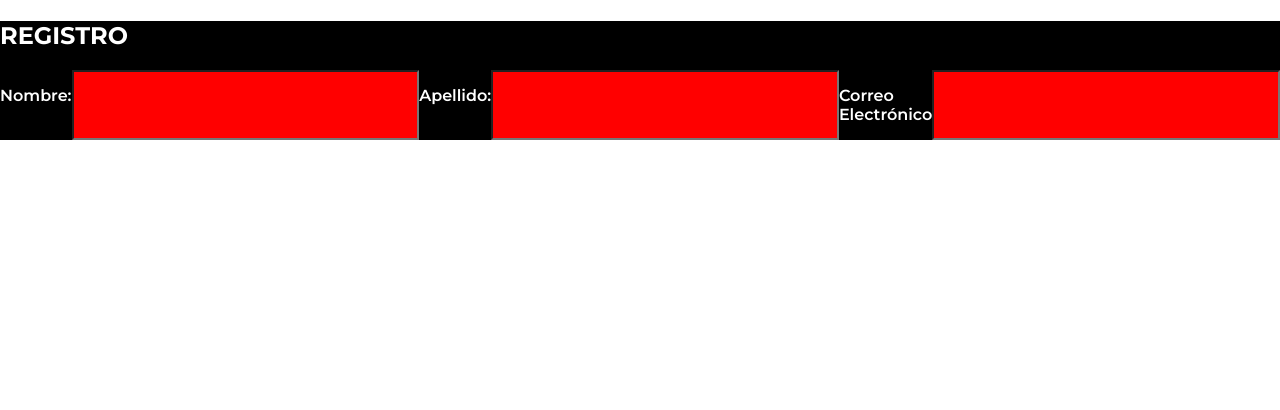
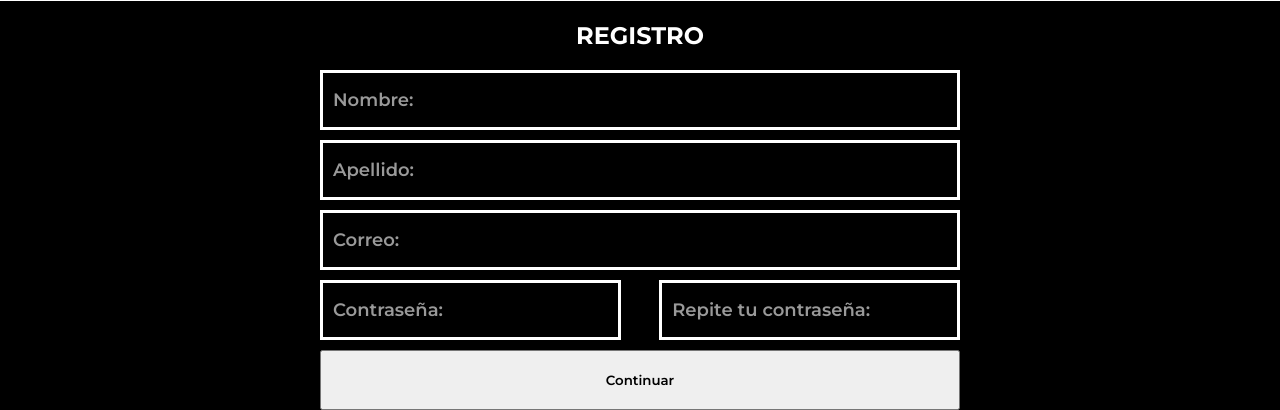
Before and after one commit to Santiagotm921/web__2020__repositorio, a plain HTML site: page code/index.html in a window 1280 px wide. Shown: the part 4249-4659 px from the top of the page. Before the commit the page ends 4389 px from the top, so only its background shows below. Drawn offline with Linux system fonts and the light colour scheme.

Commit message:
The registration section has been completed

```diff
--- a/code/index.html
+++ b/code/index.html
@@ -251,16 +251,17 @@
 
     <article class="register">
         <h1>REGISTRO</h1>
-        <form action="">
-            <p>Nombre:</p>
-            <input type="text" class="field">
 
-            <p>Apellido:</p>
-            <input type="text" class="field">
-
-            <p>Correo Electrónico</p>
-            <input type="text" class="field">
-        </form>
+        <div class="register__container">
+            <input type="text" placeholder="Nombre:" class="register__camps">
+            <input type="text" placeholder="Apellido:" class="register__camps">
+            <input type="text" placeholder="Correo:" class="register__camps">
+            <div class="register__other">
+                <input type="text" placeholder="Contraseña:" class="register__camps">
+                <input type="text" placeholder="Repite tu contraseña:" class="register__camps">
+            </div>
+            <button class="register__button">Continuar</button>
+        </div>
 
     </article>
 
--- a/code/styles/_register.scss
+++ b/code/styles/_register.scss
@@ -1,17 +1,49 @@
 .register{
 
-    justify-content: center;
+    display: flex;
+    text-align: center;
     background: black;
     width: 100%;
     color: white;
     margin: auto;
+    flex-direction: column;
 
-    form{
+    .register__container{
+        width: 100%;
         display: flex;
-        justify-content: center;
+        flex-direction: column;
+        align-items: center;
+
     }
-    input{
-        background: red;
+    .register__camps{
+        font-family: 'Montserrat', sans-serif;
+        margin-bottom: 10px;
+        color: white;
+        font-size: 18px;
+        background: none;
         width: 50%;
+        outline: none;
+        height: 60px;
+        padding: 0px 10px;
+        border: solid white 3px;
+    }
+
+    .register__other{
+        display: flex;
+        width: 50%;
+        justify-content: space-between;
+
+
+        input{
+            display: flex;
+            width: 47%;
+        }
+    }
+
+
+    .register__button{
+        font-family: 'Montserrat', sans-serif;
+        width: 50%;
+        height: 60px;
     }
 }
```
Also changed, not shown: code/styles/main.css, 1 other file.
